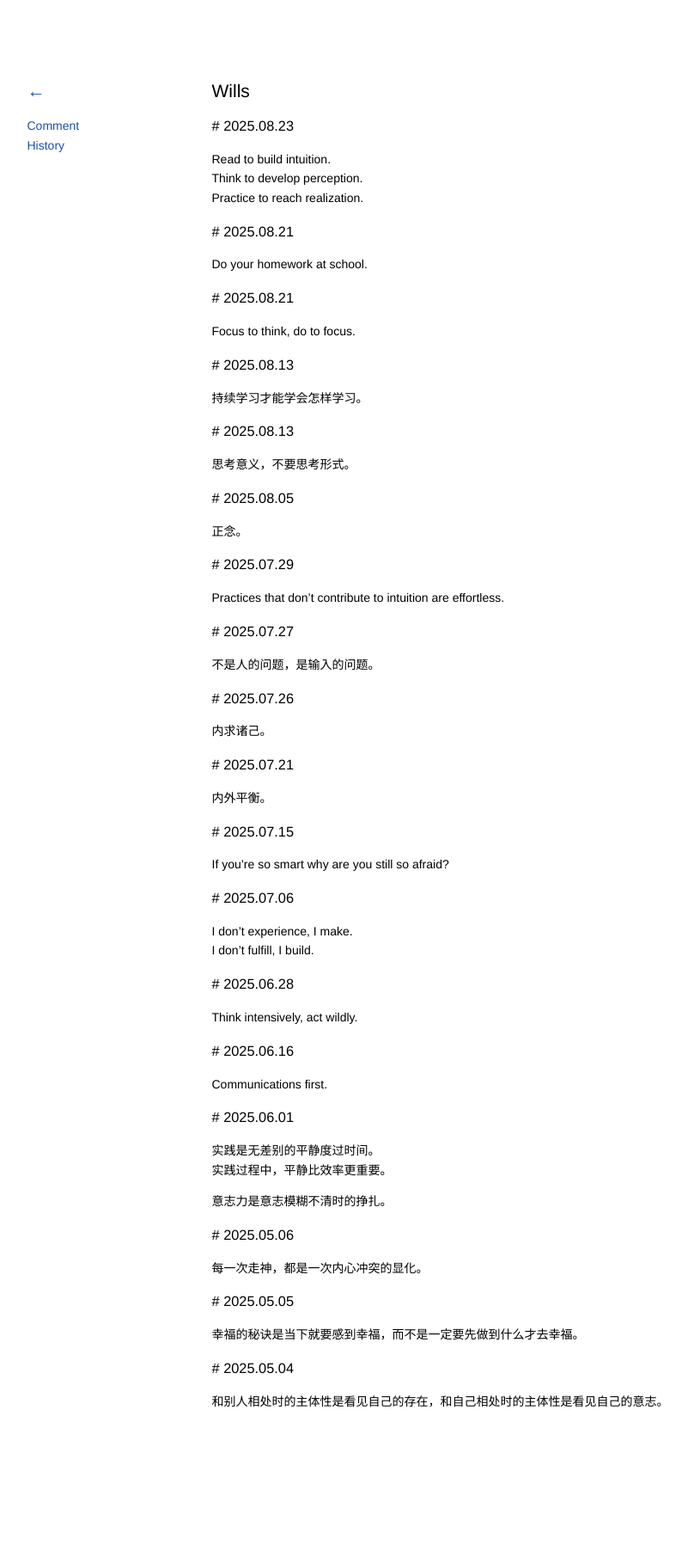
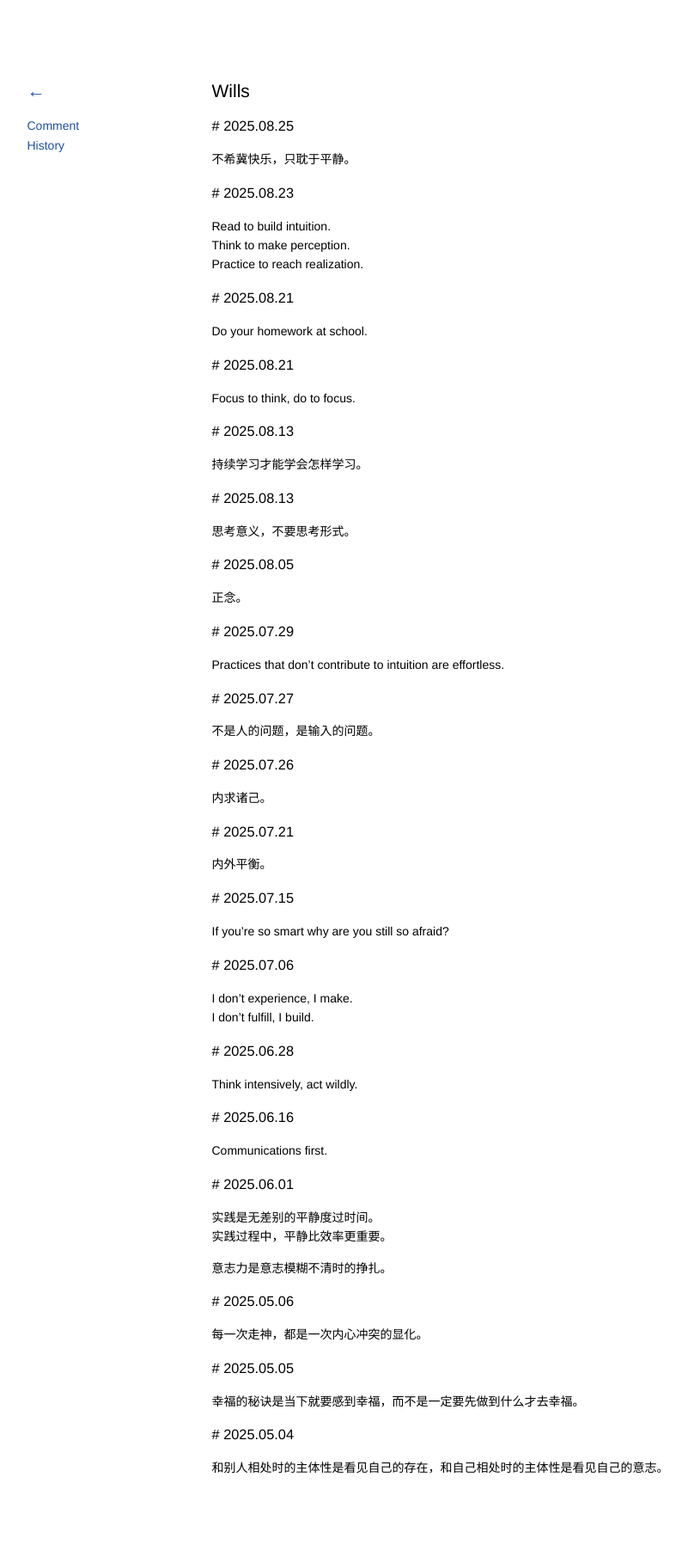
Before and after one commit to kidlj/awei, a Jekyll site: the page built from _wiki/wills.md, in a window 1280 px wide. Shown: the whole page at 86% size, without its empty margins (101-902 px from the left). Built offline with Jekyll 4.4.1, drawn with Linux system fonts in a browser that asks for light colours; before the commit the page ends 1733 px from its top, so only the background shows below that.

Commit message:
update wills

```diff
--- a/_wiki/wills.md
+++ b/_wiki/wills.md
@@ -2,10 +2,14 @@
 title: Wills
 ---
 
+### 2025.08.25
+
+不希冀快乐，只耽于平静。
+
 ### 2025.08.23
 
 Read to build intuition.
-Think to develop perception.
+Think to make perception.
 Practice to reach realization.
 
 ### 2025.08.21
```
